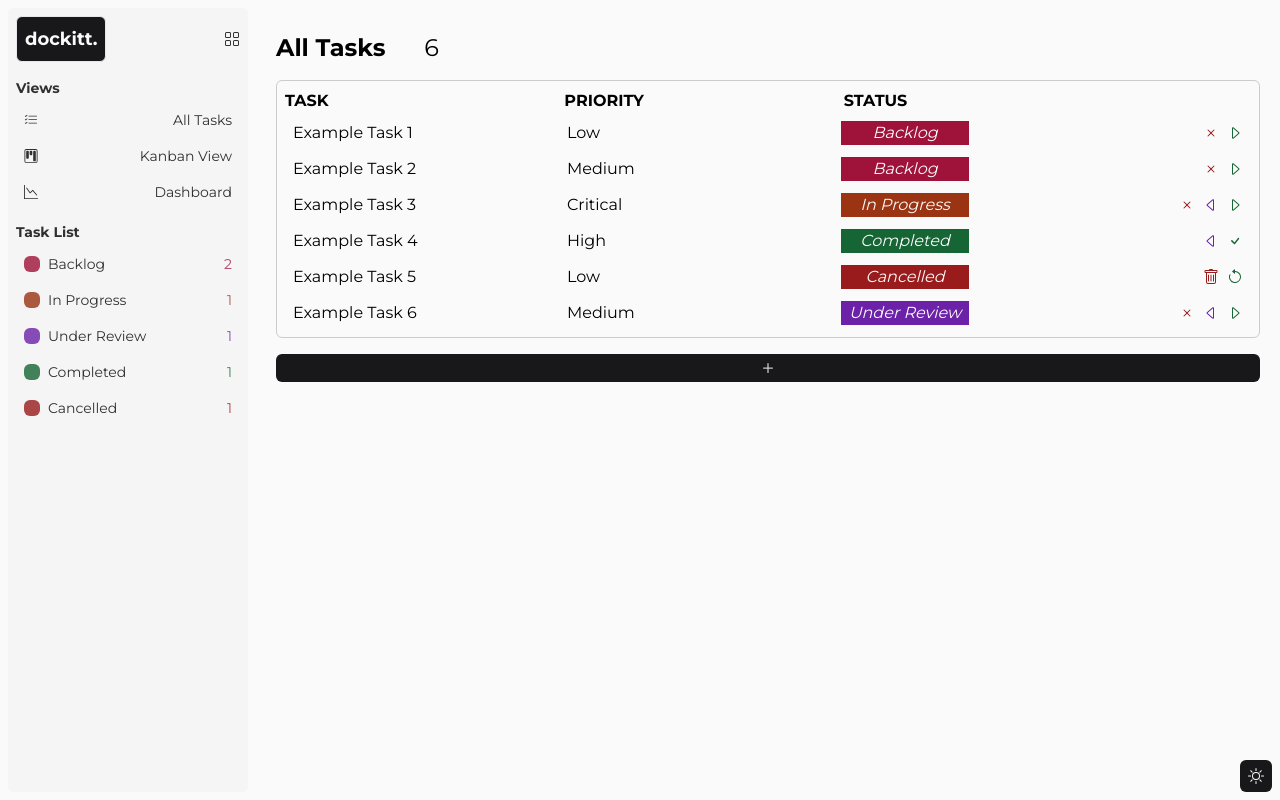
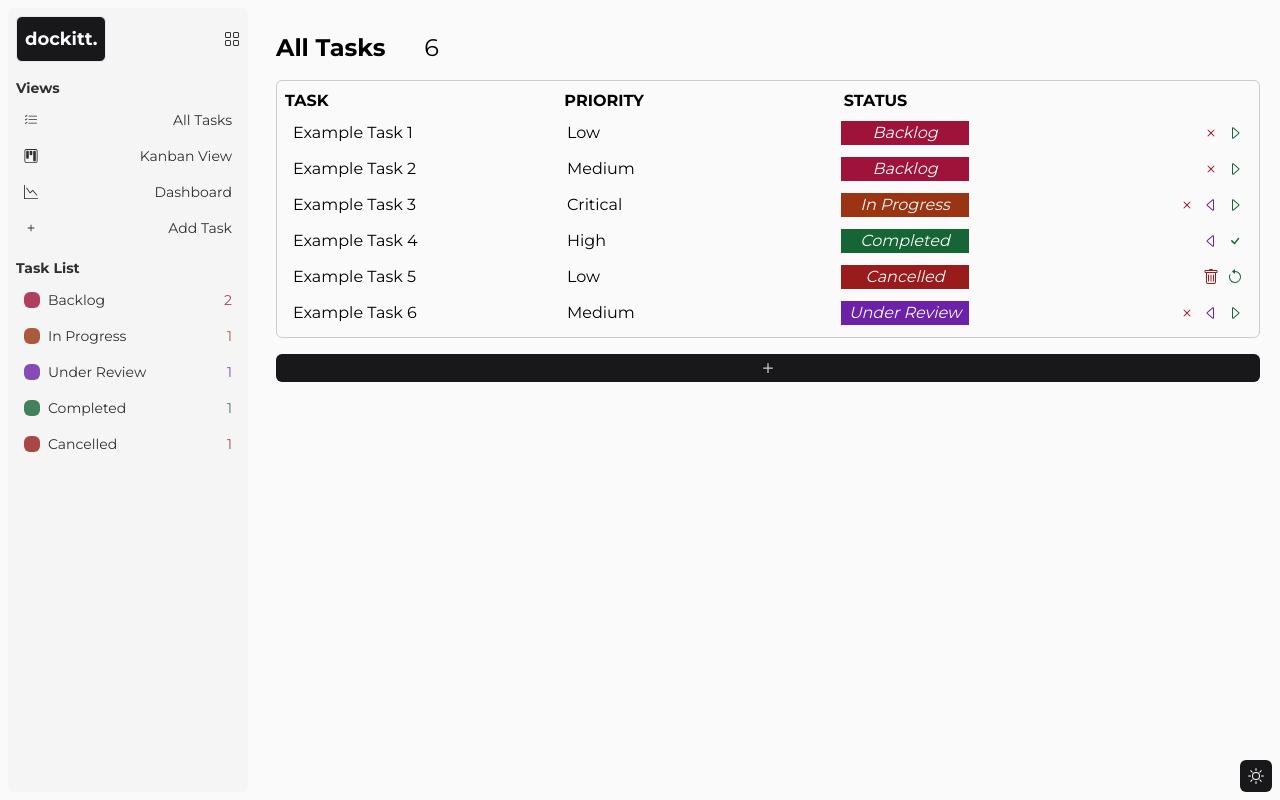
Before and after one commit to williamalowe/next-dockitt, a Next.js app: page / in a window 1280 px wide. Built offline with nearby package versions, Linux system fonts and the light colour scheme.

Commit message:
feat: add new-task link to sidebar component

```diff
--- a/src/components/sidebar.tsx
+++ b/src/components/sidebar.tsx
@@ -4,9 +4,7 @@ import {
   BsGrid,
   BsKanban,
   BsListCheck,
-  BsMenuApp,
-  BsMenuButton,
-  BsMenuDown,
+  BsPlus,
 } from "react-icons/bs";
 import { exampleTasks } from "@/lib/testData";
 
@@ -27,6 +25,11 @@ export default function Sidebar() {
       title: "Dashboard",
       icon: <BsGraphDown />,
     },
+    {
+      href: "/new-task",
+      title: "Add Task",
+      icon: <BsPlus />,
+    },
   ];
   const taskLists = [
     {
@@ -41,28 +44,30 @@ export default function Sidebar() {
       title: "In Progress",
       color: "bg-orange-800",
       textColor: "text-orange-800",
-      count: exampleTasks.filter((task) => task.status === "in progress").length
+      count: exampleTasks.filter((task) => task.status === "in progress")
+        .length,
     },
     {
       href: "/under-review",
       title: "Under Review",
       color: "bg-purple-800",
       textColor: "text-purple-800",
-      count: exampleTasks.filter((task) => task.status === "under review").length
+      count: exampleTasks.filter((task) => task.status === "under review")
+        .length,
     },
     {
       href: "/completed",
       title: "Completed",
       color: "bg-green-800",
       textColor: "text-green-800",
-      count: exampleTasks.filter((task) => task.status === "completed").length
+      count: exampleTasks.filter((task) => task.status === "completed").length,
     },
     {
       href: "/cancelled",
       title: "Cancelled",
       color: "bg-red-800",
       textColor: "text-red-800",
-      count: exampleTasks.filter((task) => task.status === "cancelled").length
+      count: exampleTasks.filter((task) => task.status === "cancelled").length,
     },
   ];
   return (
```
